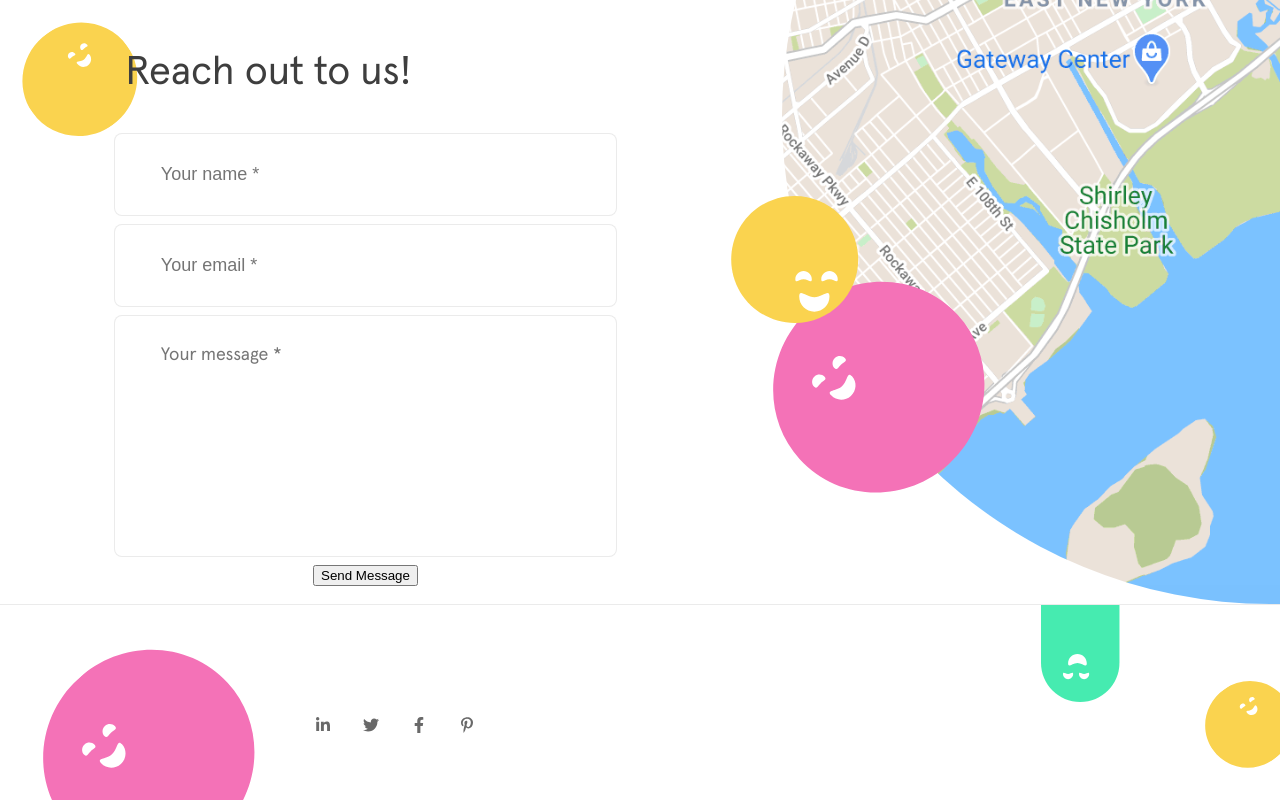
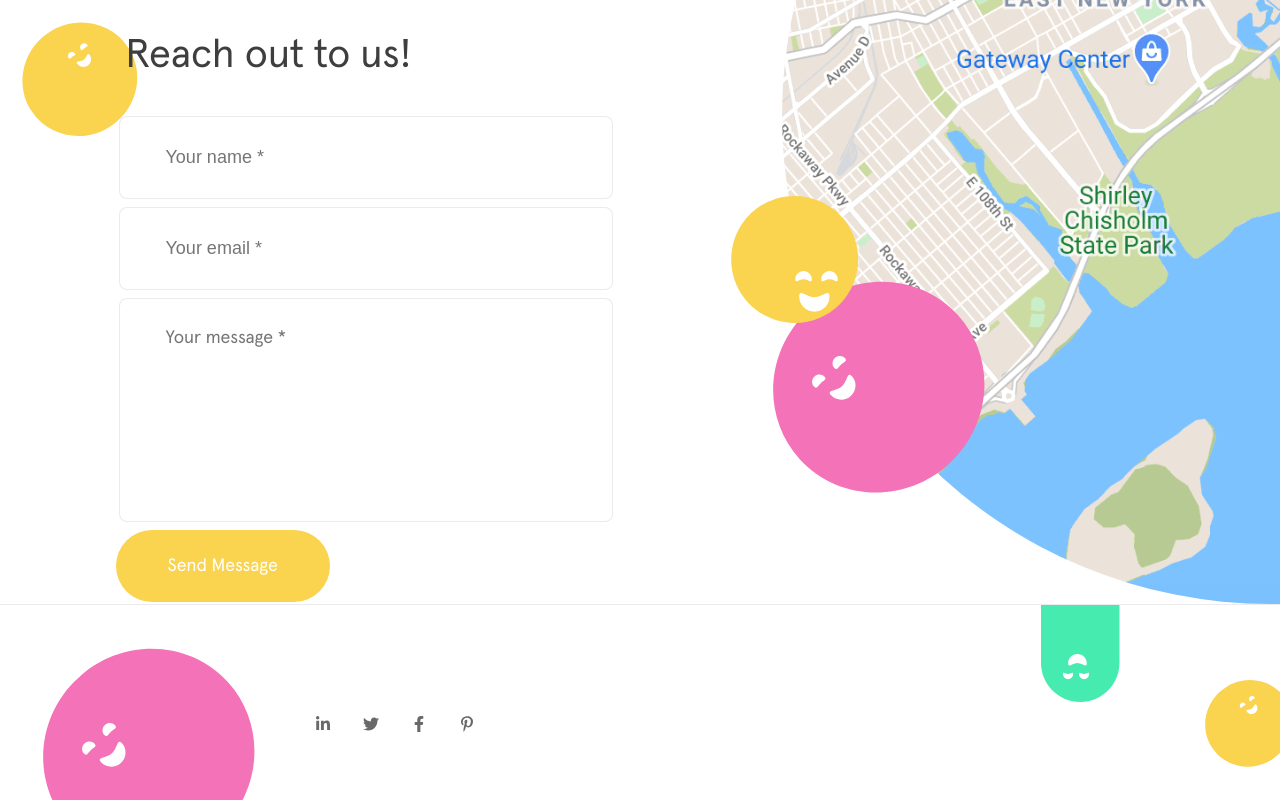
Before and after one commit to Mati-Pereira/front-form-intern, a React (Vite) app: page / in a window 1280 px wide. Built offline with nearby package versions, Linux system fonts and the light colour scheme.

Commit message:
update src/App/index.tsx and styles.tsx

```diff
--- a/src/App/index.tsx
+++ b/src/App/index.tsx
@@ -41,7 +41,6 @@ const App = () => {
         <Image src="globe.svg" alt="globe" draggable={false} />
       </Section>
       <Footer>
-        <div>
         <img src="pinkball.svg" alt="pinkball" />
         <Icons>
           <FaLinkedinIn />
@@ -51,7 +50,6 @@ const App = () => {
         </Icons>
         <Green src="greenball.svg" alt="greenball" />
         <Yellow src="yellowball.svg" alt="yellowball" />
-        </div>
       </Footer>
     </Container>
   );
--- a/src/App/styles.tsx
+++ b/src/App/styles.tsx
@@ -7,6 +7,9 @@ export const Container = styled.div`
   overflow: hidden;
   height: 100vh;
   width: 100vw;
+  @media (max-width: 500px) {
+    overflow-y: auto;
+  }
 `;
 
 export const Content = styled.div`
@@ -18,7 +21,6 @@ export const Content = styled.div`
   justify-content: center;
   width: 100%;
   height: 100%;
-
   > img {
     position: absolute;
     min-width: 10rem;
@@ -35,16 +37,21 @@ export const Image = styled.img`
   margin-top: -20rem;
   object-fit: contain;
   width: max-content;
+  @media (max-width: 500px) {
+    display: none;
+  }
 `;
 
 export const Footer = styled.footer`
   position: relative;
   border-top: 1px solid ${({ theme }) => theme.colors.gray_100};
-  > div {
-    display: flex;
-    height: 15rem;
-    align-items: center;
-    img {
+  display: flex;
+  height: 15rem;
+  align-items: center;
+  @media (max-width: 500px) {
+    width: 100%;
+    img:first-child {
+      display: none;
     }
   }
 `;
@@ -79,9 +86,13 @@ export const Form = styled.form`
   align-items: center;
   justify-content: center;
   gap: 0.5rem;
-  width: 70%;
+  max-width: 600px;
+  min-width: 500px;
   height: 75vh;
   z-index: 1;
+  @media (max-width: 500px) {
+    min-width: 80%;
+  }
 `;
 
 export const Input = styled.input`
@@ -118,4 +129,14 @@ export const H1 = styled.h1`
   color: ${({ theme }) => theme.colors.gray_700};
 `;
 
-export const Button = styled.button``;
+export const Button = styled.button`
+  background-color: ${({ theme }) => theme.colors.yellow};
+  color: ${({ theme }) => theme.colors.white};
+  padding: 1.6875rem 3.25rem;
+  font-family: "Apercu Arabic Pro";
+  font-size: 1.125rem;
+  border: none;
+  border-radius: 50px;
+  margin-right: auto;
+  cursor: pointer;
+`;
```
Lines whose indentation alone changed are shown as unchanged.
